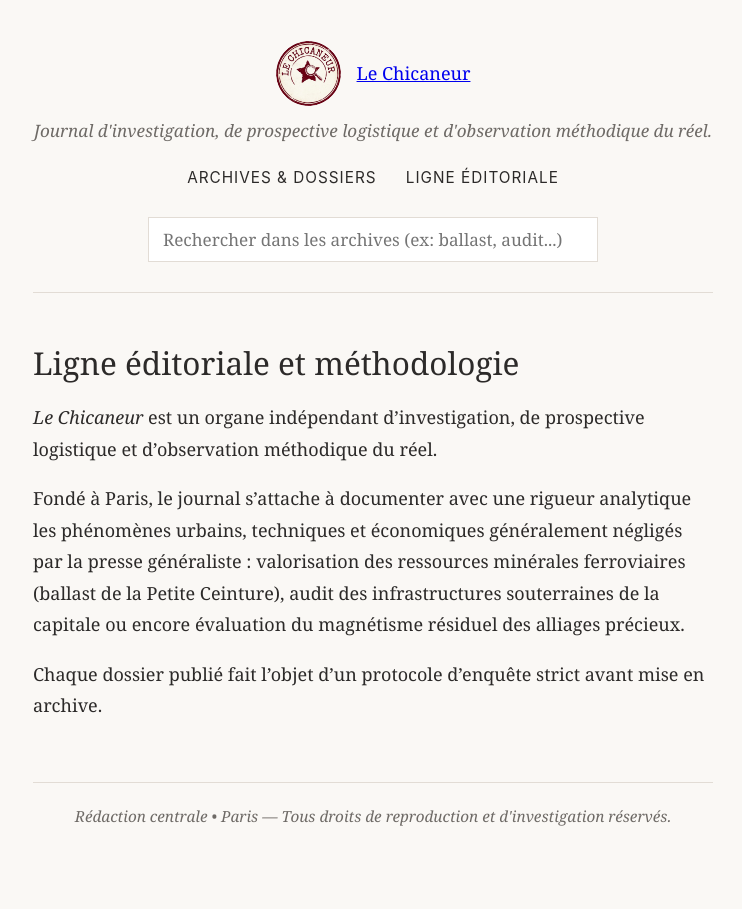
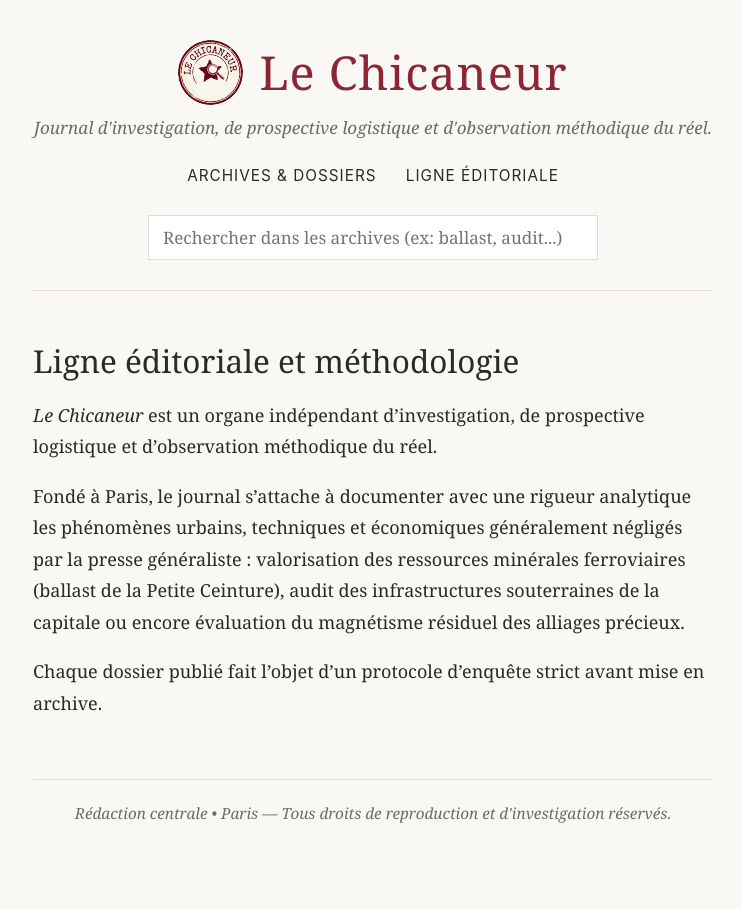
Before and after one commit to lechicaneur/lechicaneur.github.io, a Jekyll site: the page built from a-propos.md, in a window 1280 px wide. Shown: the whole page, without its empty margins (267-1009 px from the left). Built offline with Jekyll 4.4.1, drawn with Linux system fonts in a browser that asks for light colours.

Commit message:
Update layout.css

```diff
--- a/assets/css/layout.css
+++ b/assets/css/layout.css
@@ -55,7 +55,8 @@ header.site-header-container {
     transform: rotate(0deg) scale(1.05);
 }
 
-.brand-text h1 {
+.brand-text h1,
+.brand-text .site-title {
     font-size: 2.6em;
     margin: 0;
     letter-spacing: 1px;
@@ -63,7 +64,8 @@ header.site-header-container {
     line-height: 1.1;
 }
 
-.brand-text h1 a {
+.brand-text h1 a,
+.brand-text .site-title a {
     text-decoration: none;
     color: var(--accent-color);
 }
```
